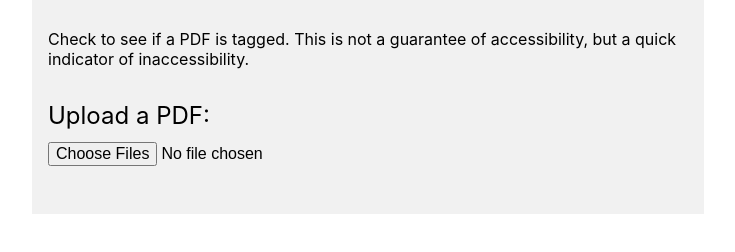
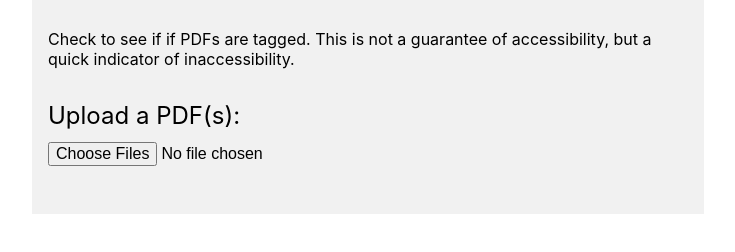
Before and after one commit to warrengalyen/pdf-checkup, a plain HTML site: page index.html in a window 1280 px wide. Shown: the part 94-346 px from the top of the page, without its empty margins (272-1007 px from the left). Drawn offline with Linux system fonts and the light colour scheme.

Commit message:
Update page description

```diff
--- a/index.html
+++ b/index.html
@@ -10,10 +10,10 @@
 
     <h1>&lt;pdf checkup&gt;</h1>
 
-    <p>Check to see if a PDF is tagged. This is not a guarantee of accessibility, but a quick indicator of inaccessibility.</p>
+    <p>Check to see if if PDFs are tagged. This is not a guarantee of accessibility, but a quick indicator of inaccessibility.</p>
 
     <form>
-        <label for="fileUpload">Upload a PDF:</label>
+        <label for="fileUpload">Upload a PDF(s):</label>
         <input type="file" id="fileUpload" name="file" multiple="multiple">
     </form>
 
```
